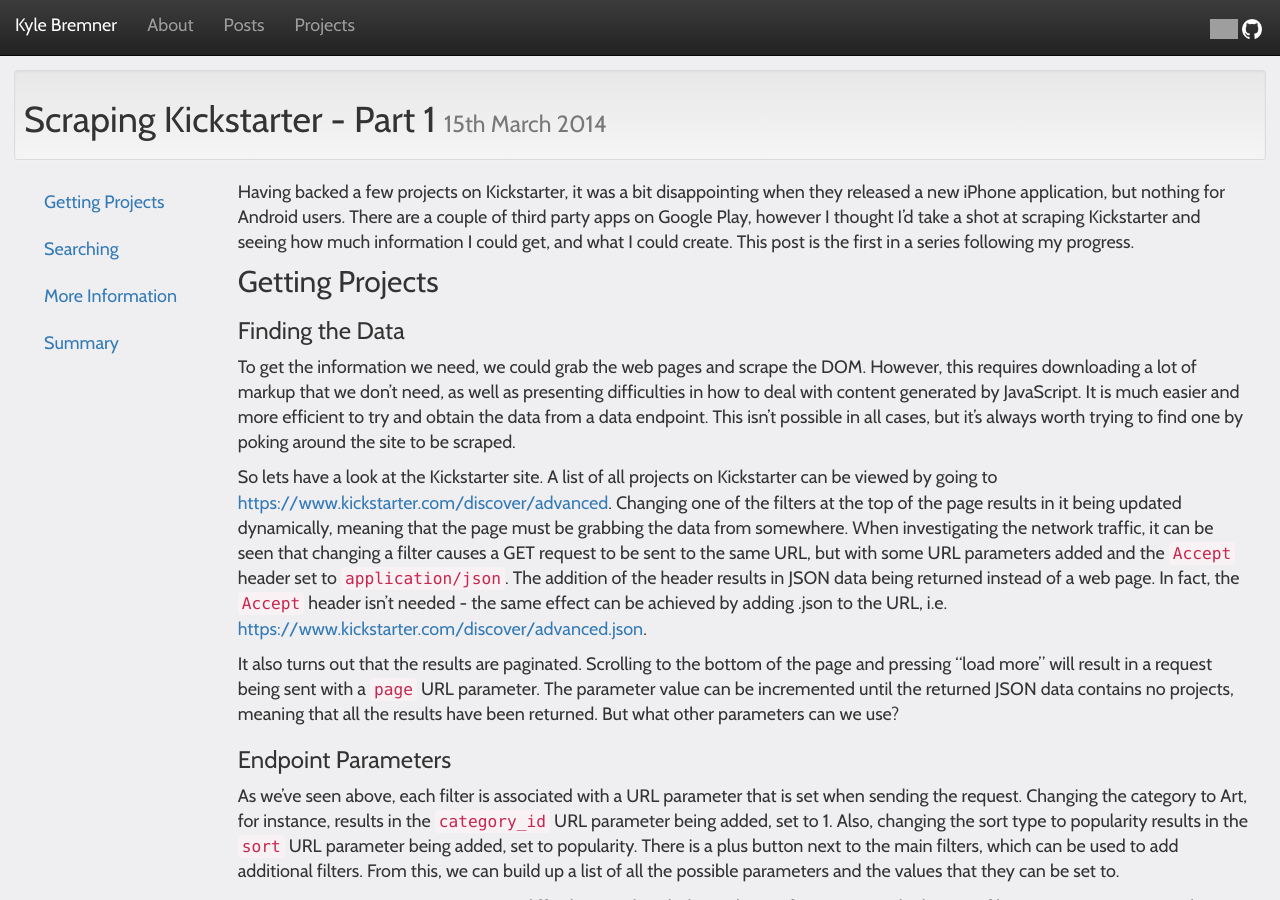
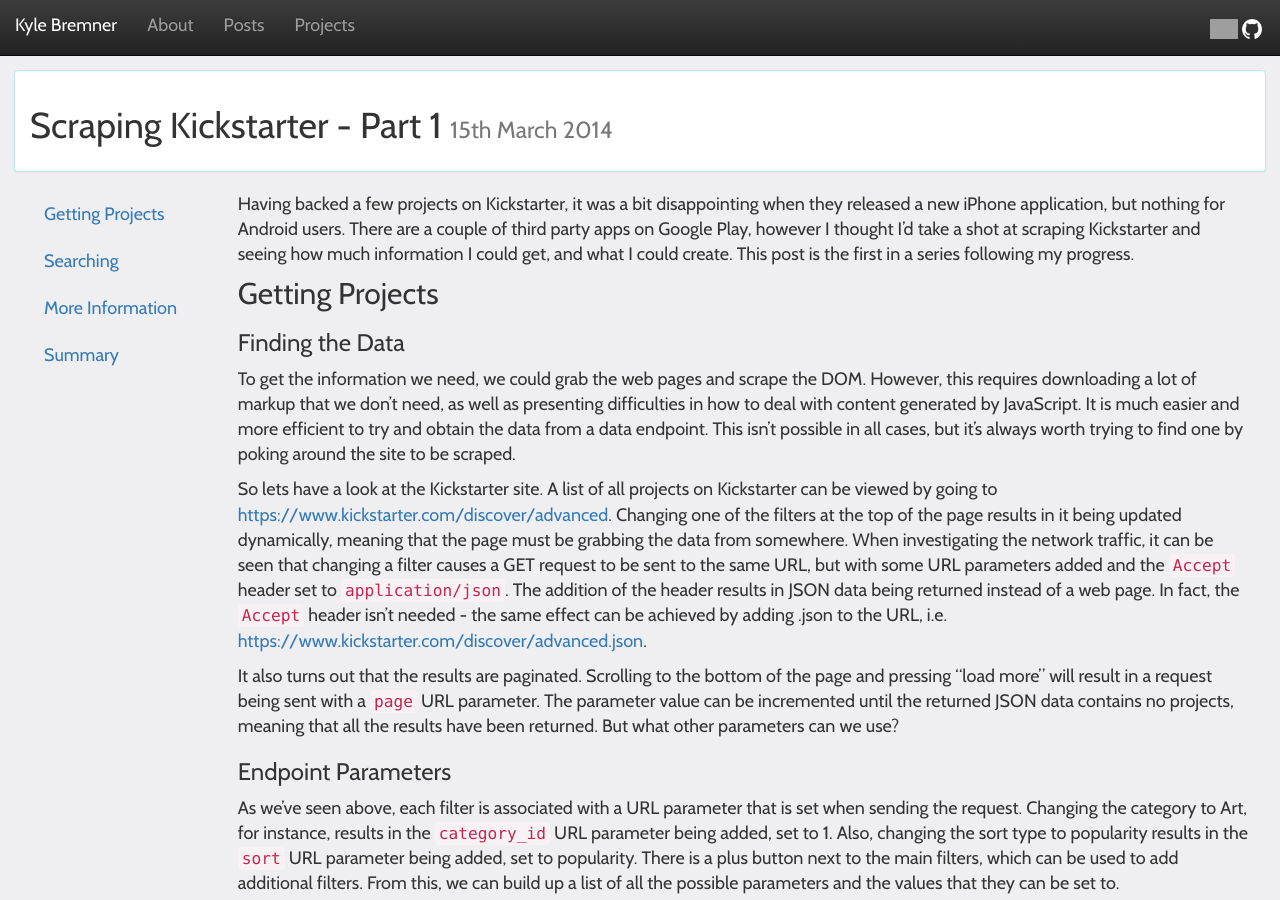
Before and after one commit to kbremner/kbremner.github.io, a Jekyll site: the page built from _posts/2014-03-15-kickstarter-part1.md, in a window 1280 px wide and 900 px high. Built offline with Jekyll 4.4.1, drawn with Linux system fonts in a browser that asks for light colours; nearby versions of some CDN libraries; Markdown is read by kramdown in place of the engine named in the settings; comment, search, counter and statistics services are not loaded; grey boxes are pictures that could not be loaded.

Commit message:
Updated post.html

```diff
--- a/_layouts/post.html
+++ b/_layouts/post.html
@@ -3,8 +3,10 @@
 published: true
 ---
 
-<div class="well well-sm">
+<div class="panel panel-info">
+  <div class="panel-body">
     <h1>{{ page.title }} <br class="visible-xs"><small>{% include format_date.html time=page.date %}</small></h1>
+  </div>
 </div>
 
 <div class="container-fluid">
```
